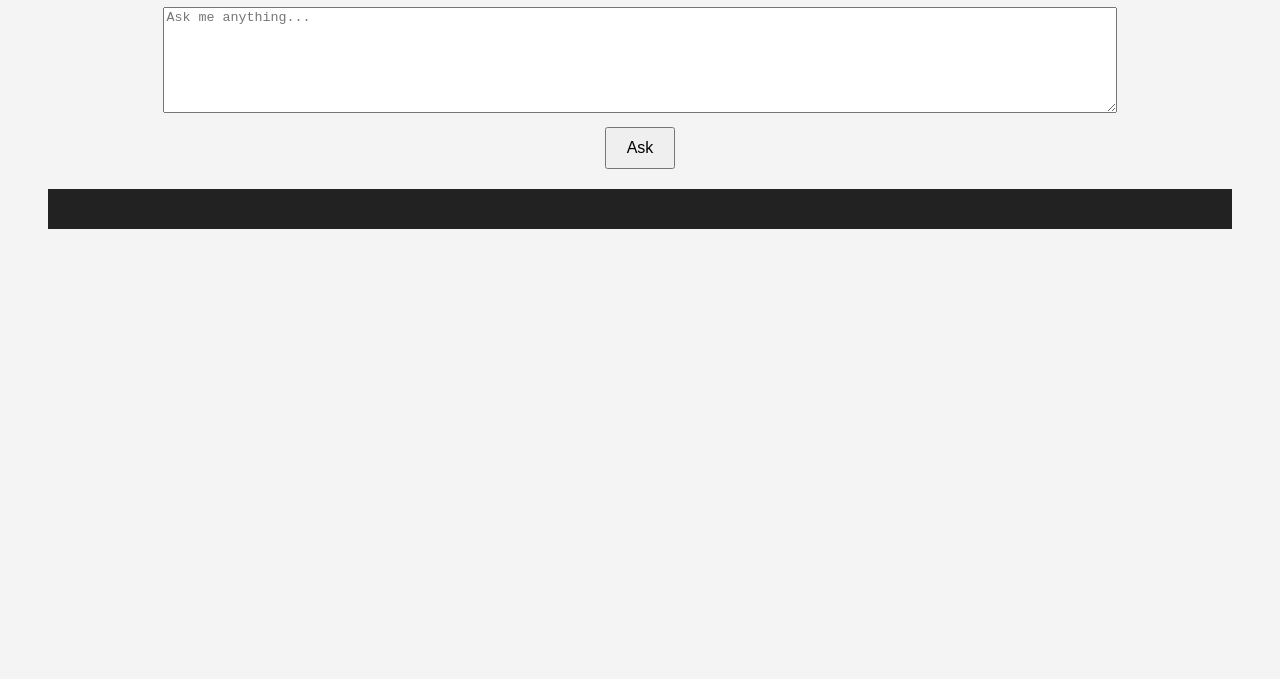
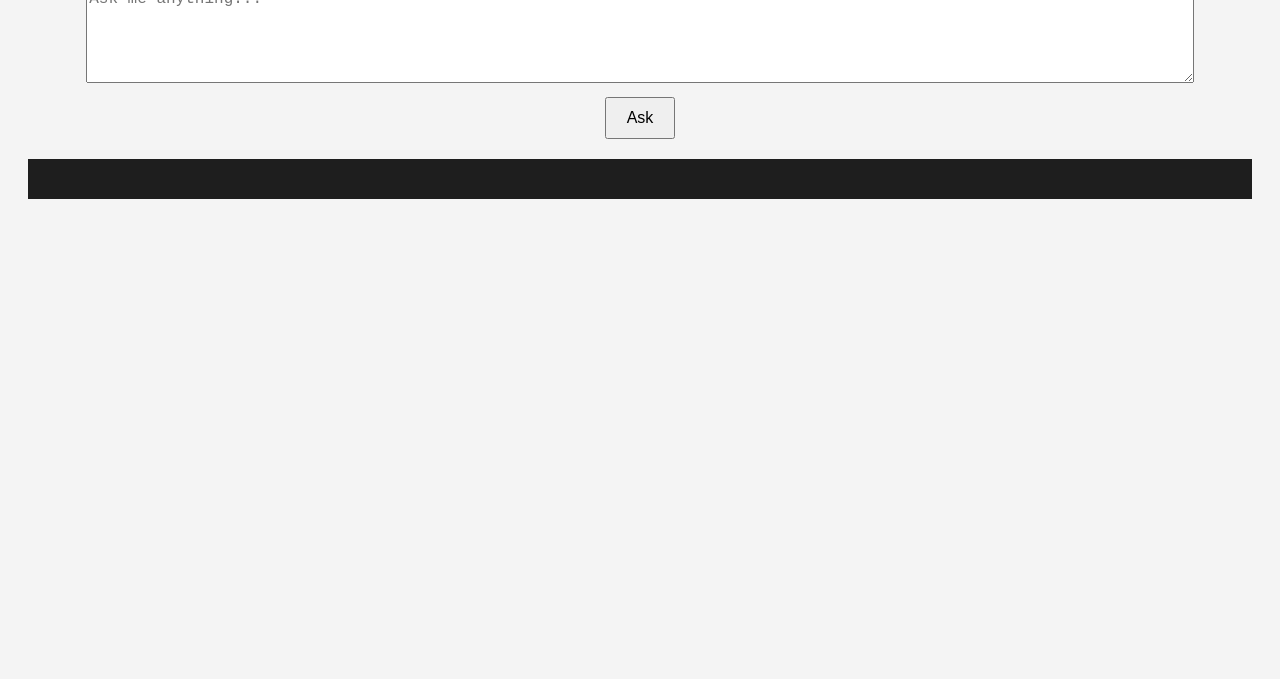
Before and after one commit to Jeetski2980/PC-builder, a plain HTML site: page index.html in a window 1280 px wide. Shown: the part 121-800 px from the top of the page. Drawn offline with Linux system fonts and the light colour scheme.

Commit message:
Update style.css

```diff
--- a/style.css
+++ b/style.css
@@ -1,27 +1,28 @@
 body {
-  font-family: sans-serif;
+  font-family: Arial, sans-serif;
   text-align: center;
-  padding: 40px;
   background-color: #f4f4f4;
+  padding: 20px;
 }
 
 textarea {
-  width: 80%;
-  height: 100px;
-  margin-bottom: 10px;
+  width: 90%;
+  font-family: monospace;
+  font-size: 1rem;
 }
 
 button {
+  margin-top: 10px;
   padding: 10px 20px;
-  font-size: 16px;
+  font-size: 1rem;
   cursor: pointer;
 }
 
-pre {
+pre#output {
   margin-top: 20px;
+  background-color: #1e1e1e;
+  color: #00ff00;
+  padding: 20px;
   text-align: left;
-  background-color: #222;
-  color: #0f0;
-  padding: 20px;
   white-space: pre-wrap;
 }
```
